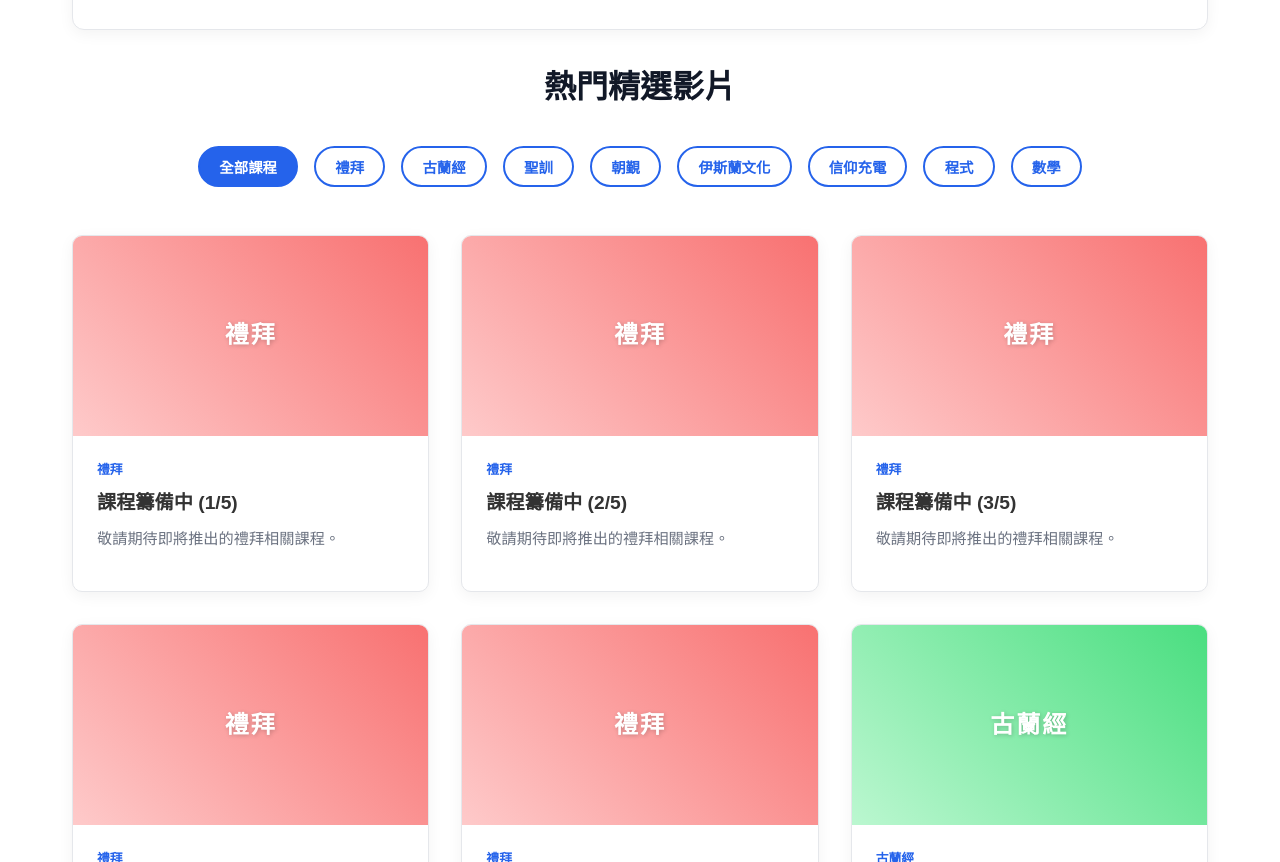
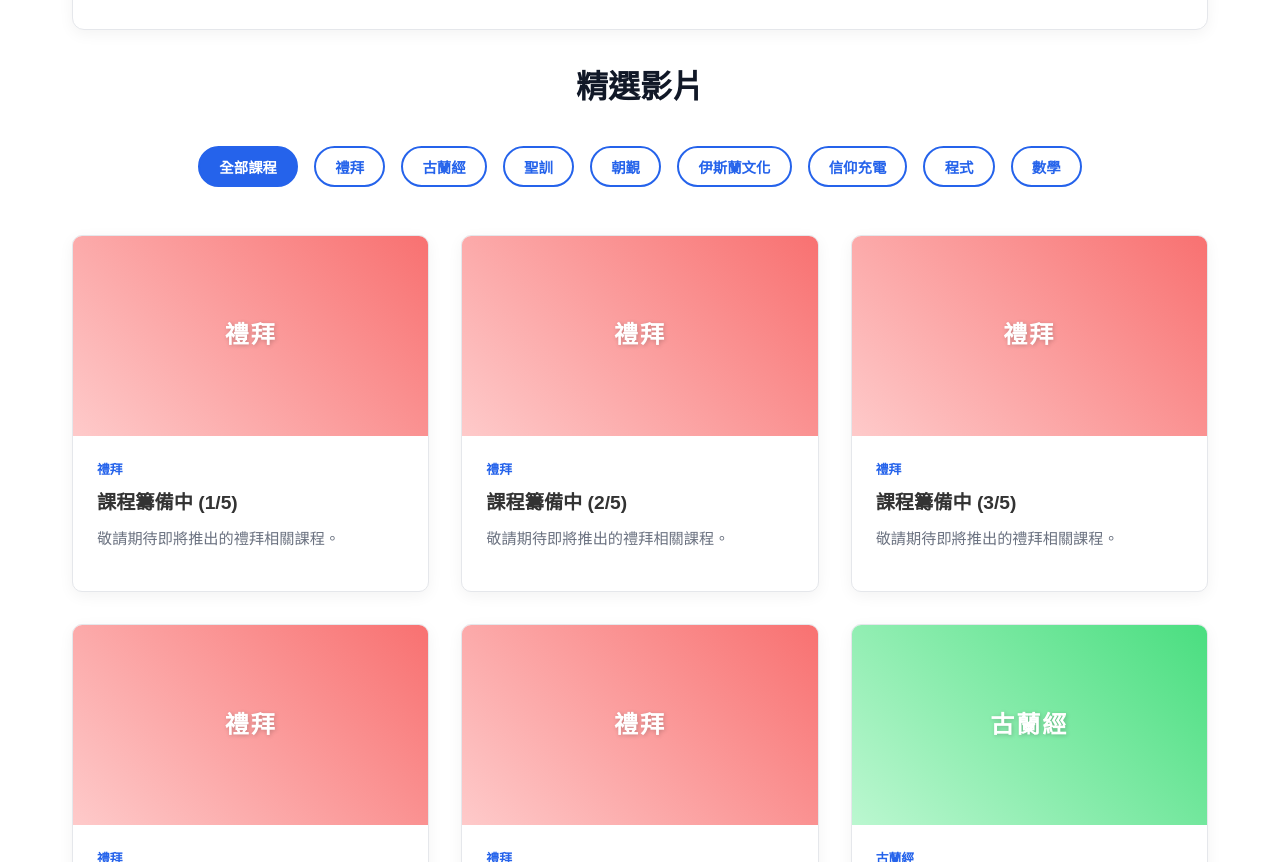
Before and after one commit to Chi-HsienChang/Chi-HsienChang.github.io, a plain HTML site: page index.html in a window 1280 px wide. Shown: the part 1065-1927 px from the top of the page. Drawn offline with Linux system fonts and the light colour scheme.

Commit message:
Add files via upload

```diff
--- a/index.html
+++ b/index.html
@@ -493,7 +493,7 @@
         </section>
 
         <section id="courses" class="courses">
-            <h2 class="section-title">熱門精選影片</h2>
+            <h2 class="section-title">精選影片</h2>
 
             <div class="category-filter">
                 <button class="filter-btn active" data-filter="all">全部課程</button>
```
